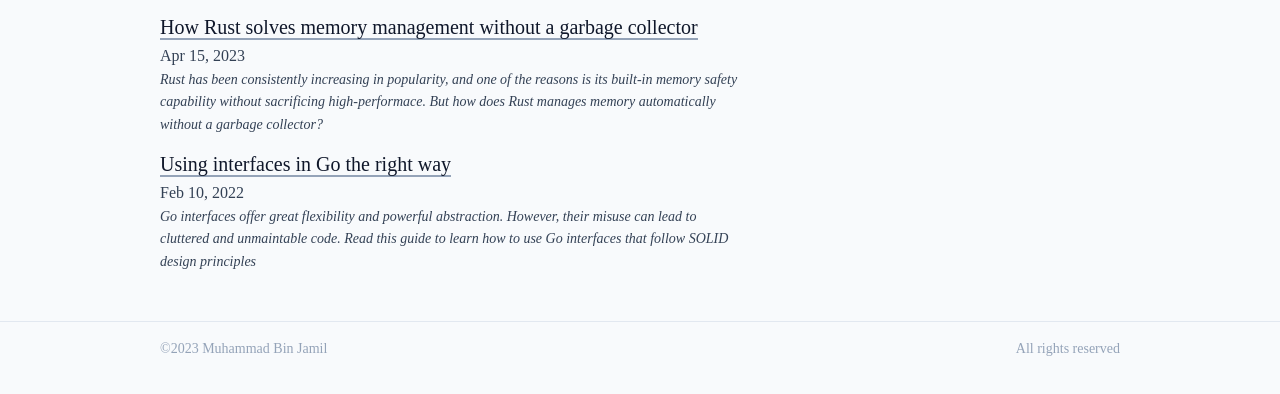
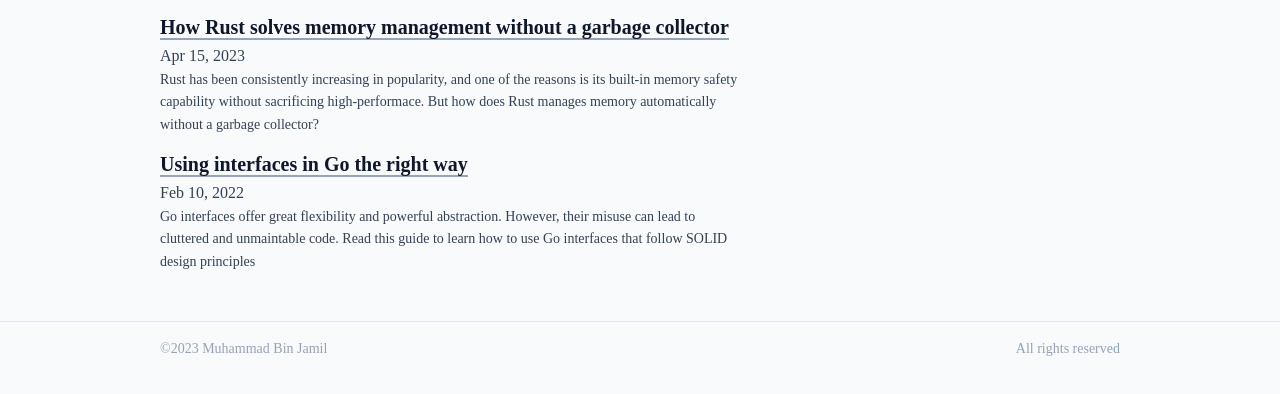
Before and after one commit to binjamil/mbinjamil.dev, an Astro site: page /writings in a window 1280 px wide. Shown: the part 162-556 px from the top of the page. Built offline with nearby package versions, Linux system fonts and the light colour scheme; Astro itself is replaced by a stand-in of ours; some packages are replaced by stand-ins of ours; a web font is replaced by a local one.

Commit message:
Cosmetic enhancements on writings page

```diff
--- a/src/components/Posts.astro
+++ b/src/components/Posts.astro
@@ -32,7 +32,7 @@ if (limit) {
     {
       writings.map((p) => (
         <div>
-          <p class="post-title">
+          <p class="post-title" class:list={["post-title", {"font-bold": detailed}]}>
             <a href={"/writings/" + p.slug}>{p.data.title}</a>
           </p>
           <p class="post-date">
@@ -69,7 +69,6 @@ if (limit) {
   }
   .post-description {
     max-width: 578px;
-    font-style: italic;
     font-size: var(--fs-50);
   }
 
--- a/src/styles/global.css
+++ b/src/styles/global.css
@@ -196,3 +196,7 @@ a:hover {
   width: min(100% - var(--padding), var(--max-width));
   margin-inline: auto;
 }
+
+.font-bold {
+  font-weight: bold;
+}
```
